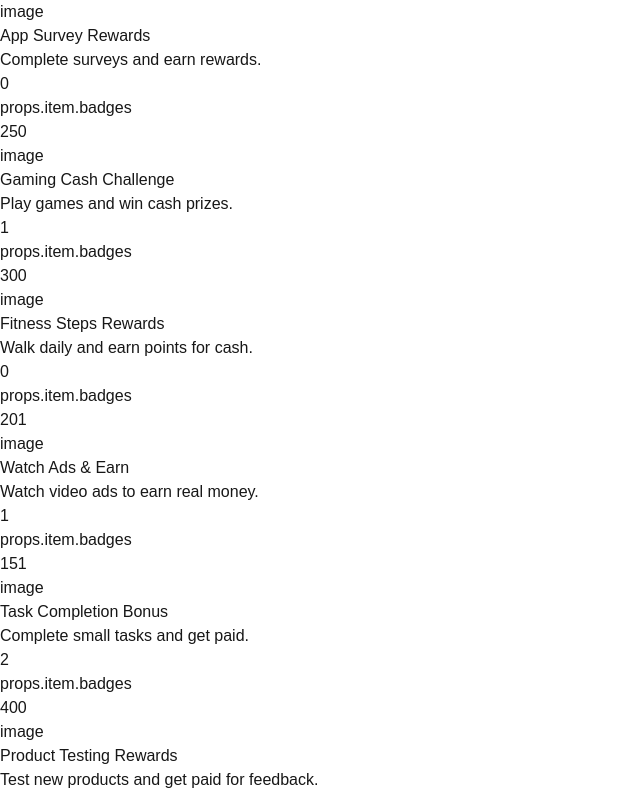
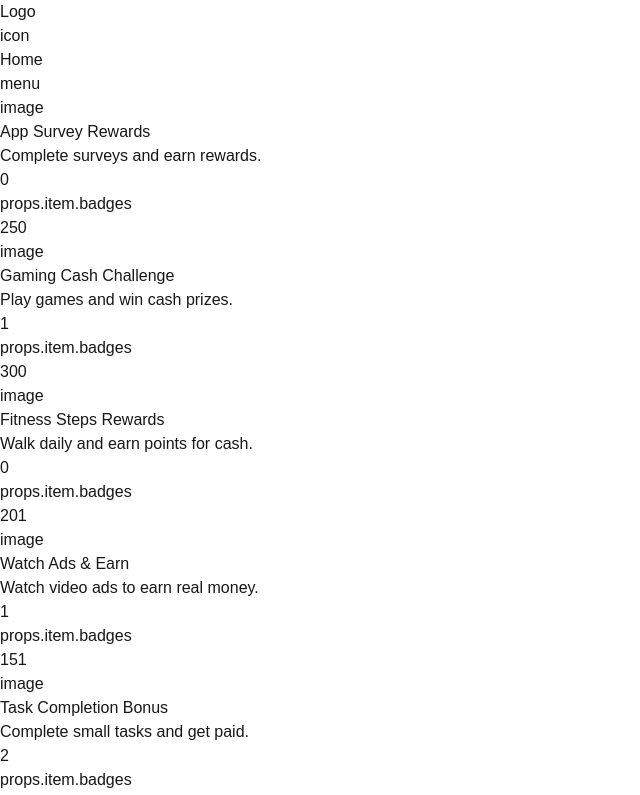
Before and after one commit to danayani/d-rox, a Next.js app: page / in a window 1280 px wide. Shown: the top 795 px of the page, without its empty margins (0-640 px from the left). Built offline with nearby package versions, Linux system fonts and the light colour scheme.

Commit message:
basic 'navigation-bar' - create and render

```diff
--- /dev/null
+++ b/src/app/components/navigation-bar.tsx
@@ -0,0 +1,16 @@
+export default function NavigationBar() {
+    return (
+        <div className={'flex flex-row justify-between'}>
+            <div>
+                Logo
+            </div>
+            <div className={'flex flex-row items-center'}>
+                icon
+                <div className={" text-white"}>Home</div>
+            </div>
+            <div>
+                menu
+            </div>
+        </div>
+    )
+}
--- a/src/app/page.tsx
+++ b/src/app/page.tsx
@@ -1,9 +1,11 @@
 import GamesCards from "@/app/components/games-cards";
+import NavigationBar from "@/app/components/navigation-bar";
 
 export default async function Home() {
 
   return (
     <div>
+        <NavigationBar />
       <GamesCards/>
     </div>
   )
```
